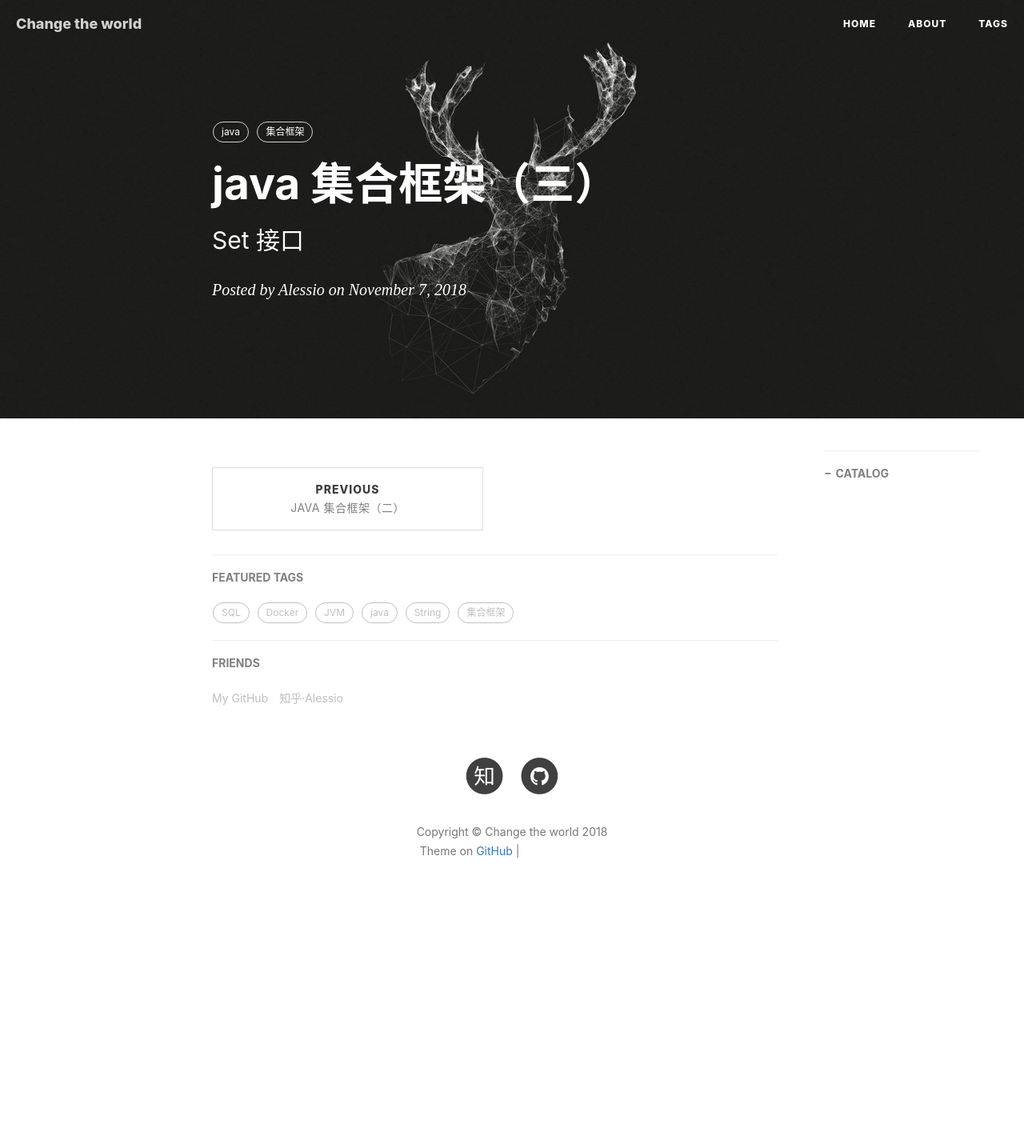
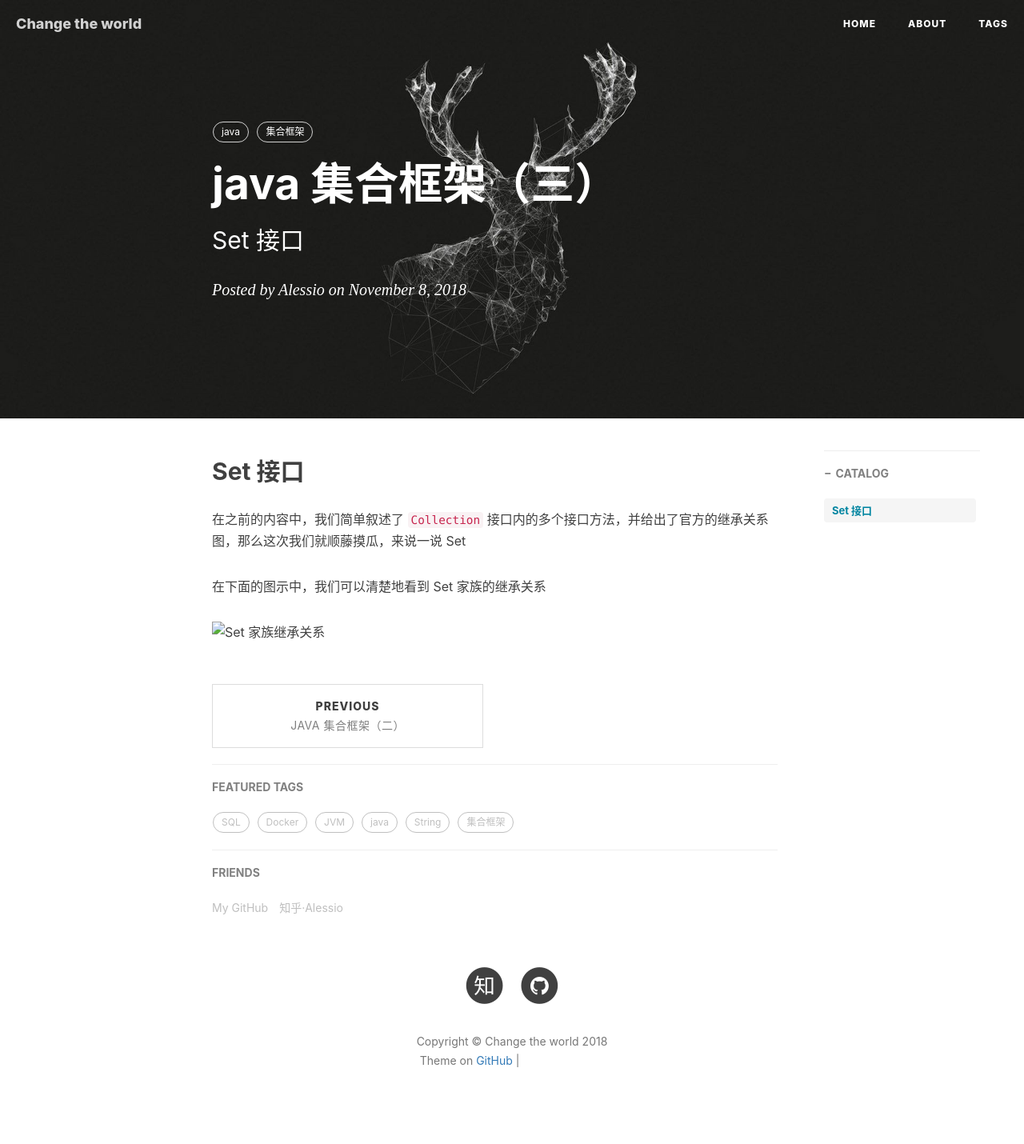
Before and after one commit to Zjianru/zjianru.github.io, a Jekyll site: the page built from _posts/2018-11-07-java集合框架（三）.md, in a window 1280 px wide. Shown: the whole page at 80% size. Built offline with Jekyll 4.4.1, drawn with Linux system fonts in a browser that asks for light colours; nearby versions of some CDN libraries; comment, search, counter and statistics services are not loaded; before the commit the page ends 1168 px from its top, so only the background shows below that; grey boxes are pictures that could not be loaded.

Commit message:
add new java collection note

```diff
--- a/_posts/2018-11-07-java集合框架（三）.md
+++ b/_posts/2018-11-07-java集合框架（三）.md
@@ -10,3 +10,10 @@ tags:
     - java
     - 集合框架
 ---
+## Set 接口
+
+在之前的内容中，我们简单叙述了 `Collection` 接口内的多个接口方法，并给出了官方的继承关系图，那么这次我们就顺藤摸瓜，来说一说 Set
+
+在下面的图示中，我们可以清楚地看到 Set 家族的继承关系
+
+![Set 家族继承关系]()
```
Also changed, not shown: other parts of _posts/2018-11-07-java集合框架（三）.md (+1 -1 lines), img/Collection家族图谱.png (added).
